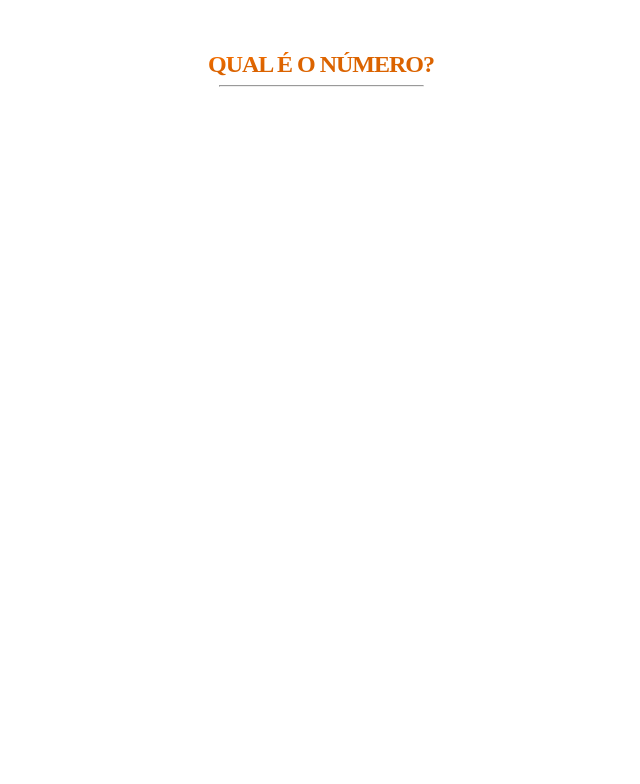
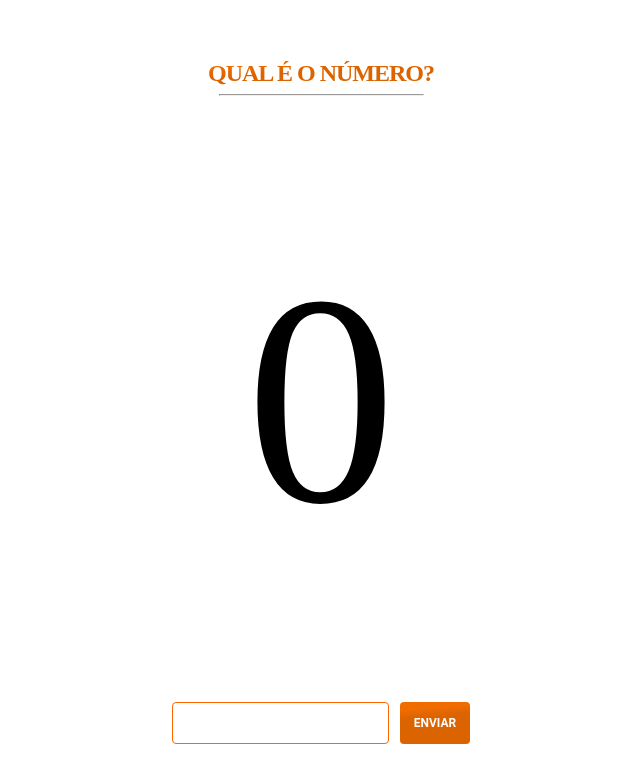
Before and after one commit to WalkerBrum/adivinhe-numero, a plain HTML site: page index.html in a window 1280 px wide. Shown: the whole page, without its empty margins (319-959 px from the left). Drawn offline with Linux system fonts and the light colour scheme.

Commit message:
building the layout

```diff
--- a/assets/css/styles.css
+++ b/assets/css/styles.css
@@ -5,8 +5,15 @@
 }
 
 body {
-    margin: 50px;
     text-align: center;
+}
+
+.container {
+    display: flex;
+    flex-direction: column;
+    justify-content: space-between;
+    height: 100vh;
+    padding: 20px;
 }
 
 header {
@@ -14,6 +21,7 @@ header {
     justify-content: center;
     flex-direction: column;
     align-items: center;
+    height: 15vh;
 }
 
 h1{
@@ -36,3 +44,52 @@ hr {
     height: 1px;
     background: #CFCFCF;
 }
+
+main {
+    display: flex;
+    align-items: center;
+    justify-content: center;
+    flex-direction: column;
+    height: 70vh;
+}
+
+.number {
+    font-size: 300px;
+}
+
+.button-input {
+    display: flex;
+    justify-content: center;
+    align-items: center;
+    height: 15vh;
+}
+
+.enter-number {
+    width: 217px;
+    height: 42px;
+    background: #FFFFFF;
+    border: 1px solid #FF6600;
+    border-radius: 4px;
+    margin-right: 11px;
+}
+
+.send-number {
+    width: 70px;
+    cursor: pointer;
+    height: 42px;
+    background: linear-gradient(174.92deg, #EF6C00 18.47%, #DB6300 36.57%);
+    border: none;
+    font-family: 'Roboto';
+    font-style: normal;
+    font-weight: 700;
+    font-size: 12px;
+    line-height: 14px;
+    color: white;
+    border-radius: 4px;
+    transition: 0.3s ease-in-out;
+}
+
+.send-number:hover {
+    transition: transform 0.3s;
+    transform: scale(0.9);
+}
--- a/index.html
+++ b/index.html
@@ -7,10 +7,19 @@
     <link rel="stylesheet" href="assets/css/styles.css"></link>
     <title>Adivinhe o Número</title>
 <body>
-    <header>
-        <h1>QUAL É O NÚMERO?</h1>
-        <hr />
-    </header>
-    <script src="assets/js/scripts.js"></script>
+    <div class="container">
+        <header>
+            <h1>QUAL É O NÚMERO?</h1>
+            <hr />
+        </header>
+        <main>
+            <span class="number">0</span>
+        </main>
+        <div class="button-input">
+            <input type="text" class="enter-number"/>
+            <button class="send-number">ENVIAR</button>
+        </div>
+        <script src="assets/js/scripts.js"></script>
+    </div>
 </body>
 </html>
```
